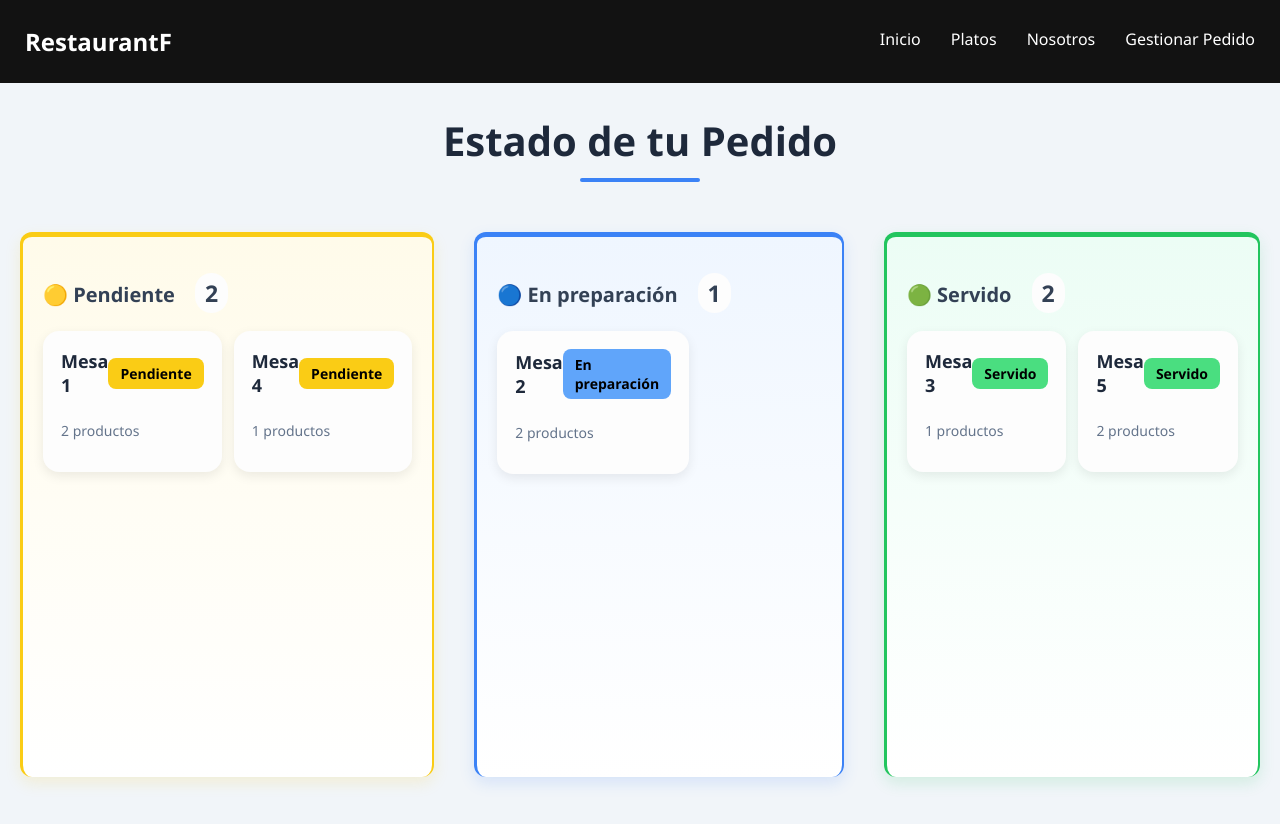
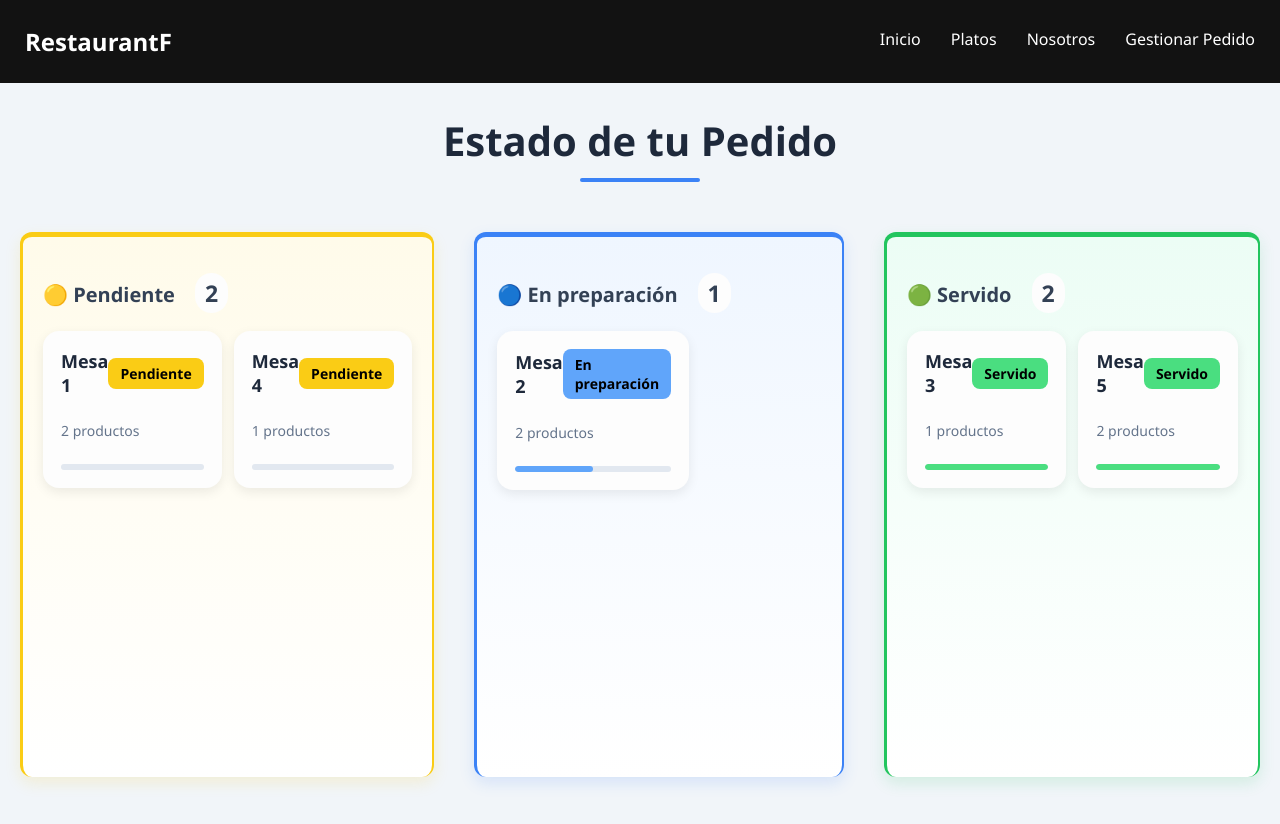
Before and after one commit to ismaelperalt/RestaurantF, a React (Vite) app: page /dashboard in a window 1280 px wide. Shown: the top 824 px of the page. Built offline with nearby package versions, Linux system fonts and the light colour scheme.

Commit message:
feat: animación

```diff
--- a/src/components/TableCard.jsx
+++ b/src/components/TableCard.jsx
@@ -1,6 +1,13 @@
 import StatusBadge from "./StatusBadge";
 
 export default function TableCard({ order, onClick }) {
+
+  const progressClass = {
+    pending: "progress-pending",
+    preparing: "progress-preparing",
+    served: "progress-served"
+  };
+
   return (
     <div className="card" onClick={onClick}>
 
@@ -13,6 +20,11 @@ export default function TableCard({ order, onClick }) {
         {order.items.length} productos
       </p>
 
+      {/* progress */}
+      <div className="progress-bar">
+        <div className={`progress ${progressClass[order.status]}`}></div>
+      </div>
+
     </div>
   );
 }
--- a/src/styles/statusBadge.css
+++ b/src/styles/statusBadge.css
@@ -70,3 +70,38 @@
   color:#64748b;
 
 }
+
+/* progress container */
+
+.progress-bar{
+  width:100%;
+  height:6px;
+  background:#e2e8f0;
+  border-radius:10px;
+  overflow:hidden;
+}
+
+/* progreso interno */
+
+.progress{
+  height:100%;
+  border-radius:10px;
+  transition:width .4s ease;
+}
+
+/* estados */
+
+.progress-pending{
+  width:0%;
+  background:#facc15;
+}
+
+.progress-preparing{
+  width:50%;
+  background:#60a5fa;
+}
+
+.progress-served{
+  width:100%;
+  background:#4ade80;
+}
```
